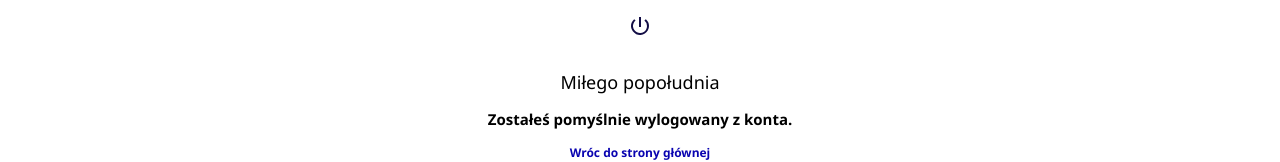
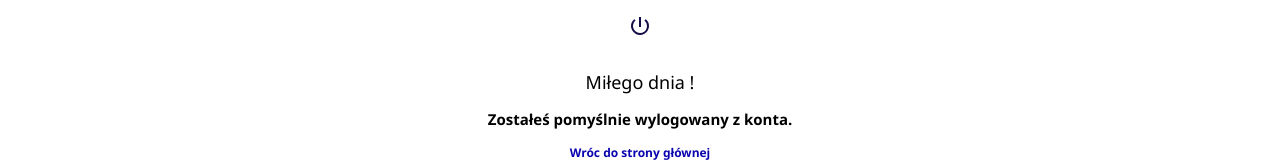
Before and after one commit to Bartlomiej95/Planner, a React (Create React App) app: page /homepage/logout in a window 1280 px wide. Shown: the part 344-506 px from the top of the page. Built offline with nearby package versions, Linux system fonts and the light colour scheme; no server answers.

Commit message:
Add dynamics farewall after user logout
Additionally add z-index to hidden menu

```diff
--- a/src/organisms/HiddenMenu.js
+++ b/src/organisms/HiddenMenu.js
@@ -9,6 +9,7 @@ const Wrapper = styled.div`
     justify-content: space-around;
     position: sticky;
     flex-direction: column;
+    z-index: 100;
 
     width: 100vw;
     height: 100vh;
--- a/src/organisms/LoginSection.tsx
+++ b/src/organisms/LoginSection.tsx
@@ -94,6 +94,7 @@ const LoginSection = () => {
         e.preventDefault();
 
         try {
+            console.log(loginData);
             dispatch(loginUser(loginData, history))
 
         } catch (error) {
--- a/src/organisms/LogoutSection.js
+++ b/src/organisms/LogoutSection.js
@@ -34,10 +34,33 @@ const LogoutSection = () => {
         history.push('/');
     }
 
+    const setFarewell = () => {
+        //funkcja ma zwracać napis pożegnalny w zależności od pory dnia
+        const data = new Date();
+        const hours = data.getHours();
+        // 22 - 5:59 - Dobrej nocy !
+        // 6 - 12:59 - Miłego dnia !
+        // 13 - 17:59 - Miłego popołudnia !
+        // 18 - 21:59 - Miłego wieczoru !
+
+        if( hours >= 6 && hours < 13){
+            return 'Miłego dnia !';
+        } else if( hours >= 13 && hours < 18){
+            return 'Miłego popołudnia !';
+        } else if( hours >= 18 && hours < 22 ) {
+            return 'Miłego wieczoru !';
+        } else if( ( hours >= 22 && hours <= 24 ) || ( hours >= 0 && hours < 6 ) ){
+            return 'Dobrej nocy ! Lepiej idź już spać';
+        } else if( hours < 0 || hours > 24 ){
+            return 'Hmm... zaginasz czasoprzestrzeń';
+        }
+        console.log(hours);
+    }
+
     return(
         <Wrapper>
             <Img src={logoutIcon} alt="ikonka zatwierdzające udane wylogowanie" />
-            <SubHeading>Miłego popołudnia</SubHeading>
+            <SubHeading>{setFarewell()}</SubHeading>
             <SubSubHeading>Zostałeś pomyślnie wylogowany z konta.</SubSubHeading>
             <BackSpan onClick={() => handleClick()}>Wróc do strony głównej</BackSpan>
         </Wrapper>
```
Also changed, not shown: 1 other file (tests, documents, lock files or other folders).
